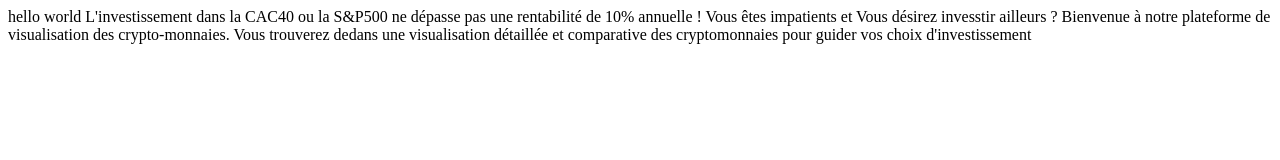
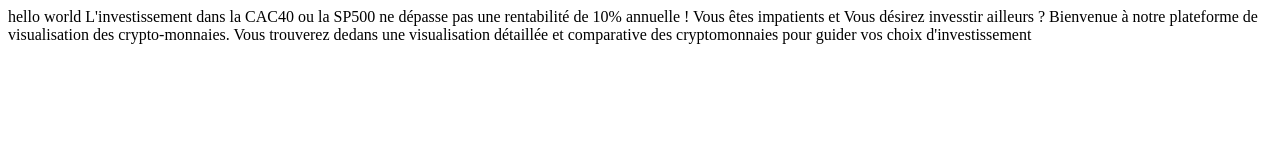
Before and after one commit to OussamaHOURIRA/BithWeen, a plain HTML site: page index.html in a window 1280 px wide. Drawn offline with Linux system fonts and the light colour scheme.

Commit message:
Update index.html

```diff
--- a/index.html
+++ b/index.html
@@ -4,7 +4,7 @@
 </head>
 <body>
 <p>hello world
-L'investissement dans la CAC40 ou la S&P500 ne dépasse pas une rentabilité de 10% annuelle !
+L'investissement dans la CAC40 ou la SP500 ne dépasse pas une rentabilité de 10% annuelle !
 Vous êtes impatients et Vous désirez invesstir ailleurs ? Bienvenue à notre plateforme de visualisation des crypto-monnaies.
 
 Vous trouverez dedans une visualisation détaillée et comparative des cryptomonnaies pour guider vos choix d'investissement</p>
```
